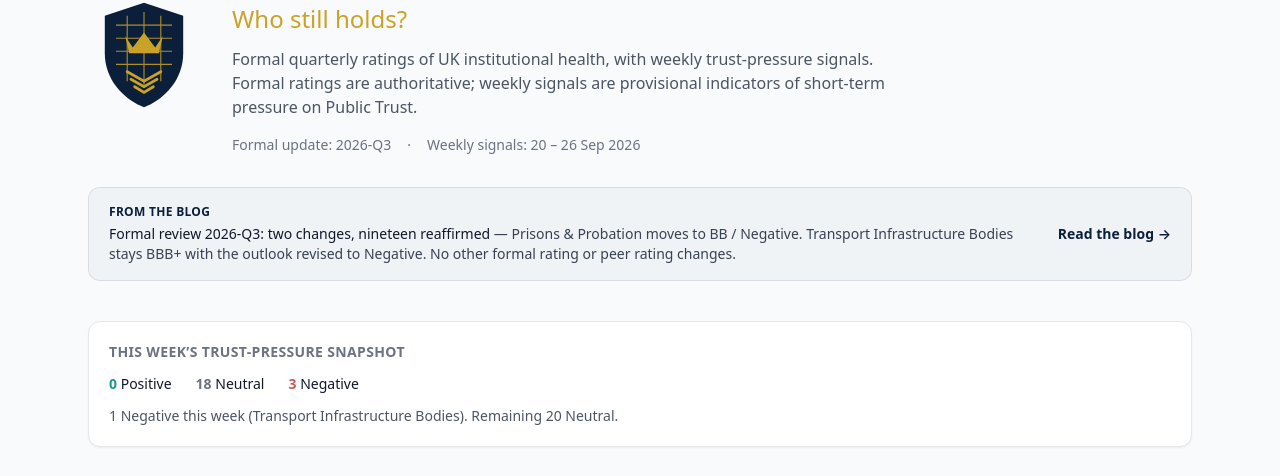
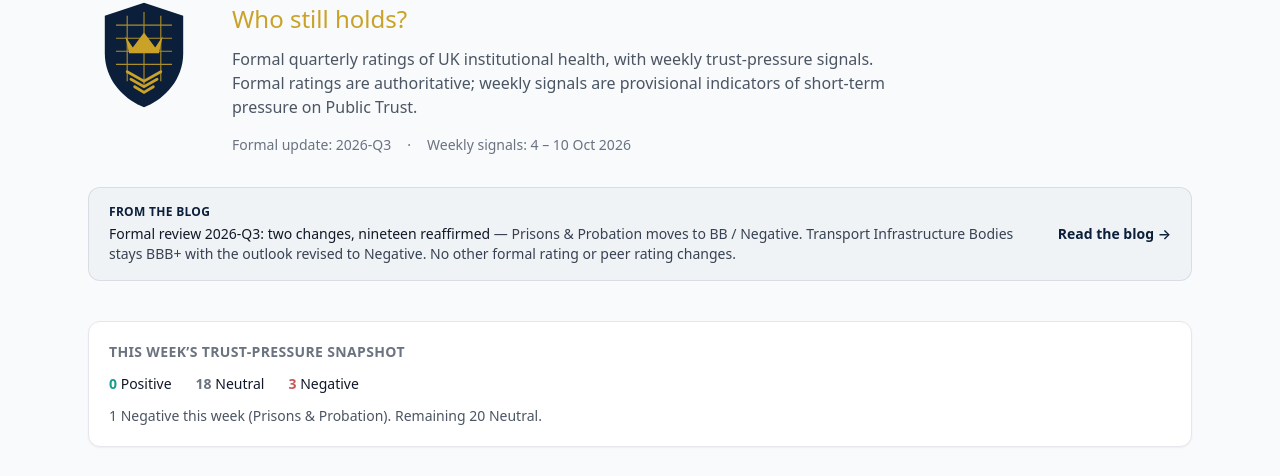
Before and after one commit to stumpyuk1/gir-institutional-ratings, a Next.js app: page / in a window 1280 px wide. Shown: the part 150-626 px from the top of the page. Built offline with nearby package versions, Linux system fonts and the light colour scheme.

Commit message:
Update homepage weekly signals label and snapshot for 4–10 Oct 2026

```diff
--- a/app/page.tsx
+++ b/app/page.tsx
@@ -63,7 +63,7 @@ export default function DashboardPage() {
           <div className="mt-4 flex flex-wrap gap-4 text-sm text-gray-500">
             <span>Formal update: 2026-Q3</span>
             <span>·</span>
-            <span>Weekly signals: 20 – 26 Sep 2026</span>
+            <span>Weekly signals: 4 – 10 Oct 2026</span>
           </div>
         </div>
       </div>
@@ -105,7 +105,7 @@ export default function DashboardPage() {
           </div>
         </div>
         <p className="mt-3 text-sm text-gray-600">
-          1 Negative this week (Transport Infrastructure Bodies). Remaining 20 Neutral.
+          1 Negative this week (Prisons & Probation). Remaining 20 Neutral.
         </p>
       </div>
 
```
